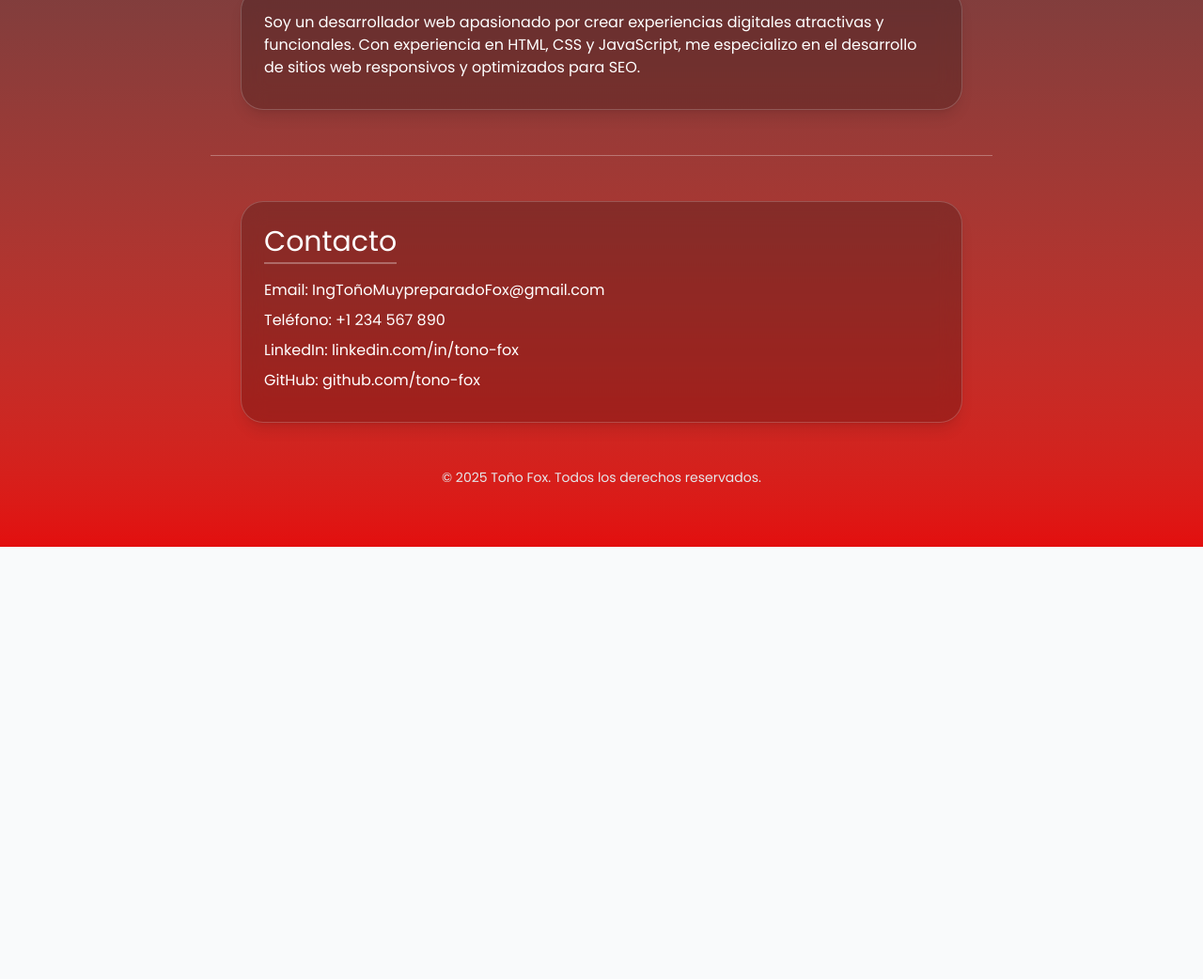
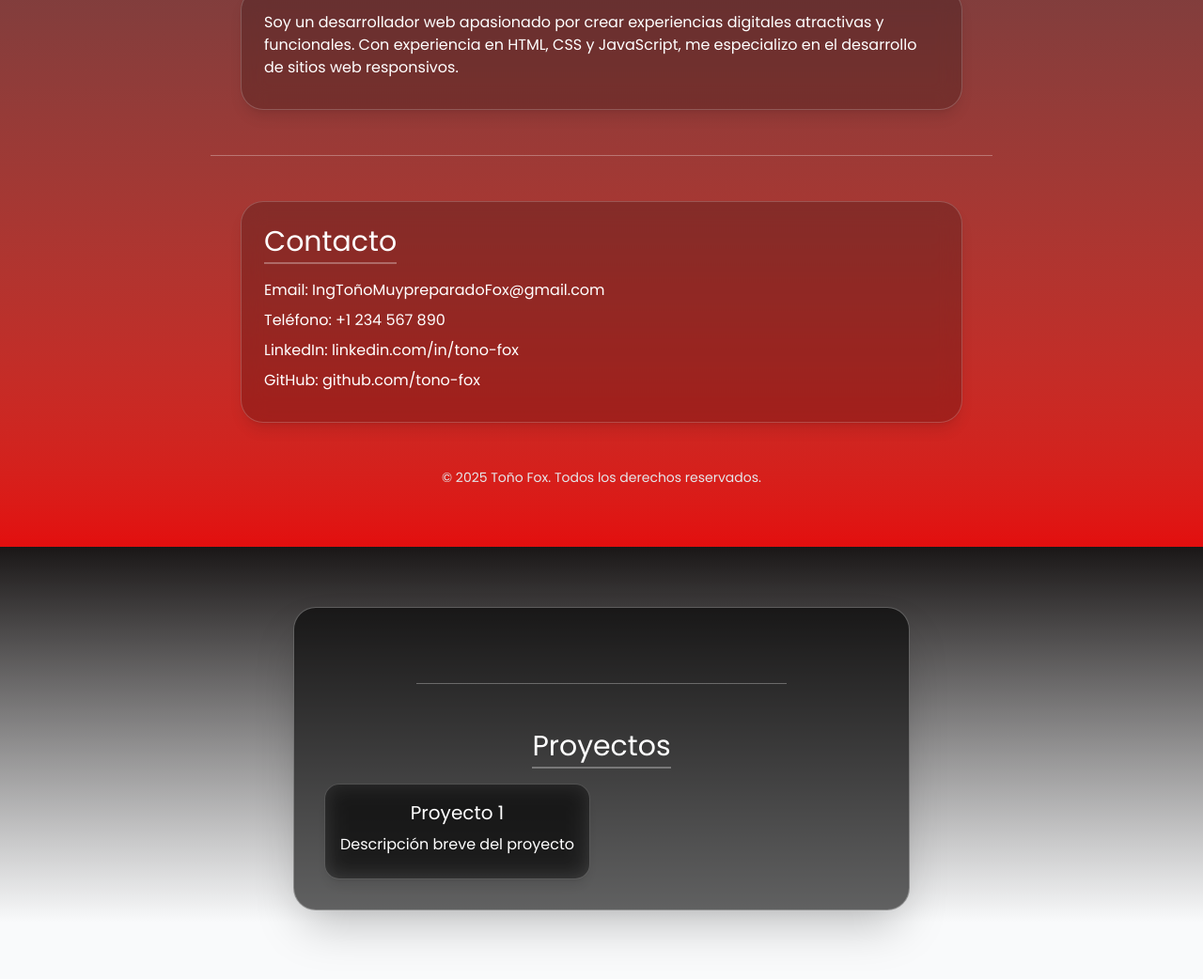
Before and after one commit to DaviRGc/Pagina-estatica, a plain HTML site: page index.html in a window 1280 px wide. Shown: the part 678-1720 px from the top of the page at 94% size. Before the commit the page ends 1260 px from the top, so only its background shows below. Drawn offline with nearby package versions, Linux system fonts and the light colour scheme; a web font is replaced by a local one.

Commit message:
creacion de seccion de proyectos

```diff
--- a/index.html
+++ b/index.html
@@ -47,7 +47,7 @@
 
     <hr class="border-t border-white/30 my-12 w-2/3 mx-auto">
     <div class="max-w-3xl w-full text-left text-white bg-black/20 backdrop-blur-md rounded-3xl shadow-lg border border-white/20 p-6 animate-fadeIn">
-      <p class="mb-2">Soy un desarrollador web apasionado por crear experiencias digitales atractivas y funcionales. Con experiencia en HTML, CSS y JavaScript, me especializo en el desarrollo de sitios web responsivos y optimizados para SEO.</p>
+      <p class="mb-2">Soy un desarrollador web apasionado por crear experiencias digitales atractivas y funcionales. Con experiencia en HTML, CSS y JavaScript, me especializo en el desarrollo de sitios web responsivos.</p>
     </div>
 
     <hr class="border-t border-white/30 my-12 w-2/3 mx-auto">
@@ -61,5 +61,16 @@
 
     <p class="text-gray-200 text-sm mt-12 font-poppins animate-fadeIn"> &copy; 2025 Toño Fox. Todos los derechos reservados.</p>
   </div>
+    <div class="min-h-screen bg-gradient-to-t from-[##000000] via-[##4f4f4f] to-[#1a1717] flex flex-col items-center text-center px-4 pt-16 pb-16">
+ <div class="flex flex-col items-center p-8 bg-black/60 font-bitcount rounded-3xl shadow-2xl border border-white/30 animate-fadeIn">
+  <hr class="border-t border-white/30 my-12 w-2/3 mx-auto">
+      <h3 class="text-white text-3xl mb-4 font-poppins border-b-2 border-white/30 inline-block pb-1">Proyectos</h3>
+      <div class="grid grid-cols-1 md:grid-cols-2 gap-6">
+        <div class="bg-black/20 backdrop-blur-md rounded-2xl shadow-lg border border-white/20 p-4">
+          <h4 class="text-white text-xl mb-2 font-poppins">Proyecto 1</h4>
+          <p class="text-white mb-2 font-poppins">Descripción breve del proyecto</p>
+        </div>
+      </div>
+    </div>
 </body>
 </html>
```
